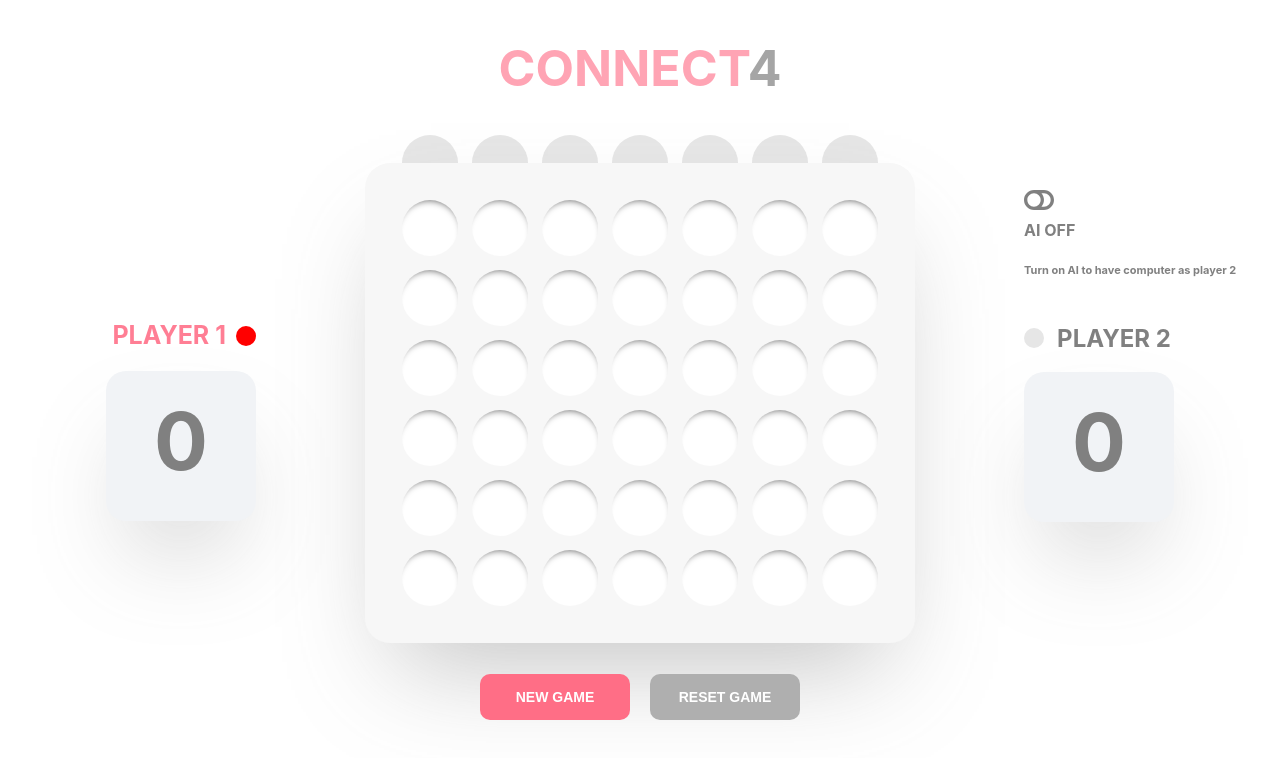
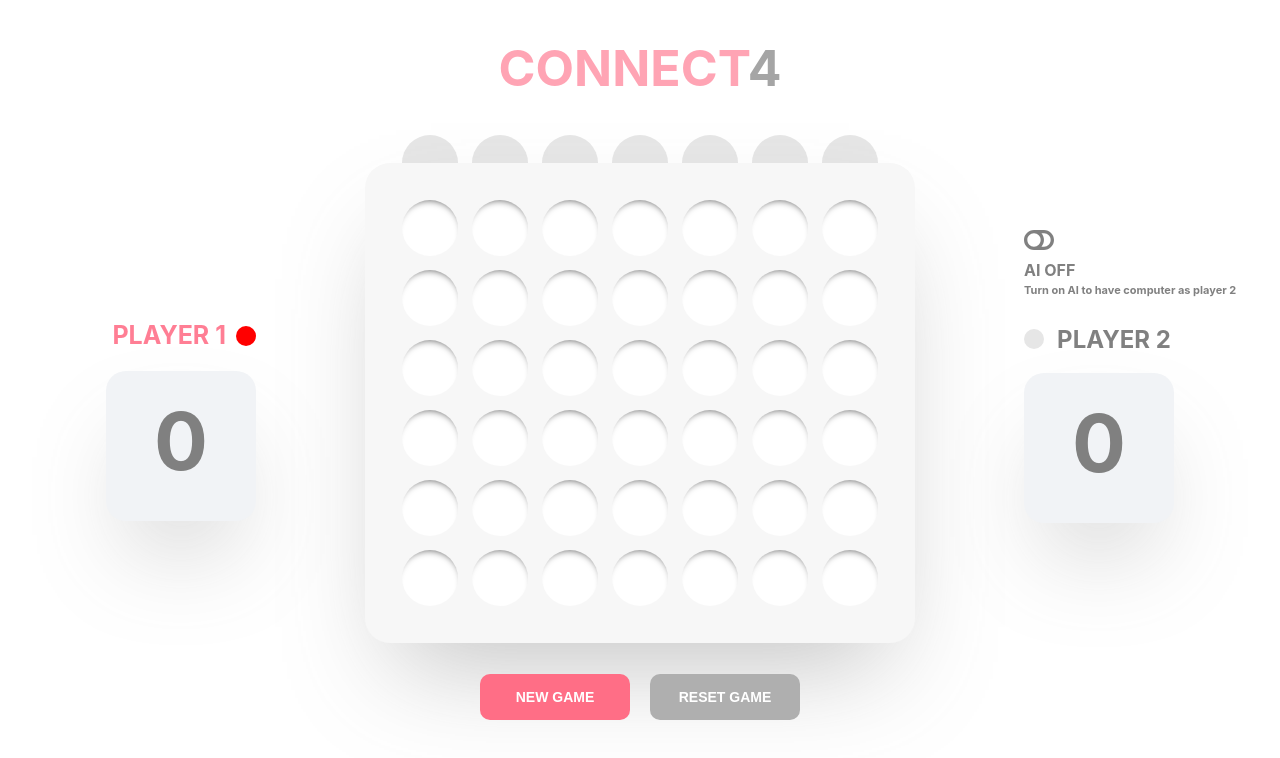
Before and after one commit to devinardya/ec-mandatory-advance-js4, a React (Create React App) app: page / in a window 1280 px wide. Shown: the top 758 px of the page. Built offline with nearby package versions, Linux system fonts and the light colour scheme.

Commit message:
small css changes on sidebar

```diff
--- a/src/App.css
+++ b/src/App.css
@@ -47,7 +47,7 @@
 }
 
 .score-display {
-  margin-top: 48px;
+  margin-top: 50px;
 }
 
 .sidebar.one {
@@ -94,10 +94,14 @@
   font-size: 22px;
 }
 
-.ai-toggle > p:first-of-type {
+.ai-toggle > p{
   font-size: 11px;
   margin: 0;
   color: grey;
+}
+
+.ai-toggle > span {
+  margin-bottom: -20px;
 }
 
 .game-boxes {
@@ -215,6 +219,7 @@
   color: transparent;
 }
 
+
 .container {
   display: grid;
   width: 490px;
```
